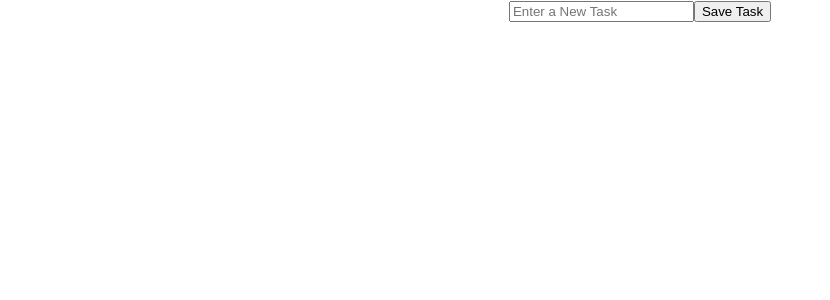
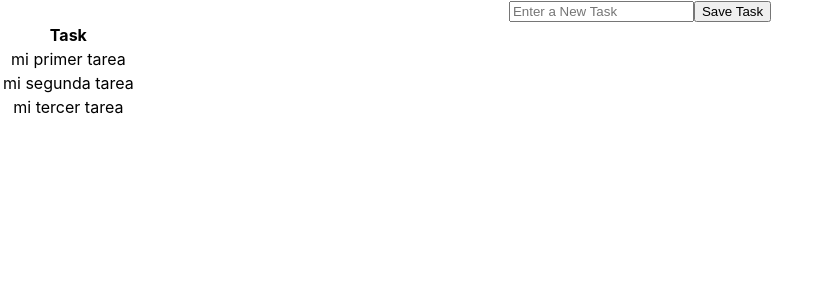
Before and after one commit to foronda94/TodoList, a React (Create React App) app: page / in a window 1280 px wide. Shown: the top 300 px of the page, without its empty margins (0-830 px from the left). Built offline with nearby package versions, Linux system fonts and the light colour scheme.

Commit message:
TaskCreator

```diff
--- a/src/App.js
+++ b/src/App.js
@@ -1,10 +1,44 @@
+import { useState } from 'react';
 import './App.css';
 import TaskCreator from './components/TaskCreator';
 
 function App() {
+
+  const [tasksItems, setTasksItems] = useState([
+    { name: 'mi primer tarea',done: false },
+    { name: 'mi segunda tarea',done: true },
+    { name: 'mi tercer tarea',done: false }
+  ]);
+
+  function createNewTask(taskName) {
+    if(!tasksItems.find(task => task.name === taskName)){
+      setTasksItems([...tasksItems, {name: taskName, done: false}])
+    }
+  }
+
   return (
     <div className="App">
-      <TaskCreator />
+      <TaskCreator
+        createNewTask={createNewTask}
+      />
+      <table>
+        <thead>
+          <tr>
+            <th>Task</th>
+          </tr>
+        </thead>
+        <tbody>
+          {
+            tasksItems.map(task => (
+              <tr key={task.name}>
+                <td>
+                  {task.name}
+                </td>
+              </tr>
+            ))
+          }
+        </tbody>
+      </table>
     </div>
   );
 }
--- a/src/components/TaskCreator.jsx
+++ b/src/components/TaskCreator.jsx
@@ -1,10 +1,11 @@
 import React, { useState } from 'react'
 
-const TaskCreator = () => {
-  const [ newTaskName, setNewTaskName ] = useState();
+const TaskCreator = ({createNewTask}) => {
+  const [ newTaskName, setNewTaskName ] = useState('');
 
   const handleSubmit = (e) => {
     e.preventDefault();
+    createNewTask(newTaskName);
     localStorage.setItem('tasks', newTaskName);
     setNewTaskName('')
   }
```
